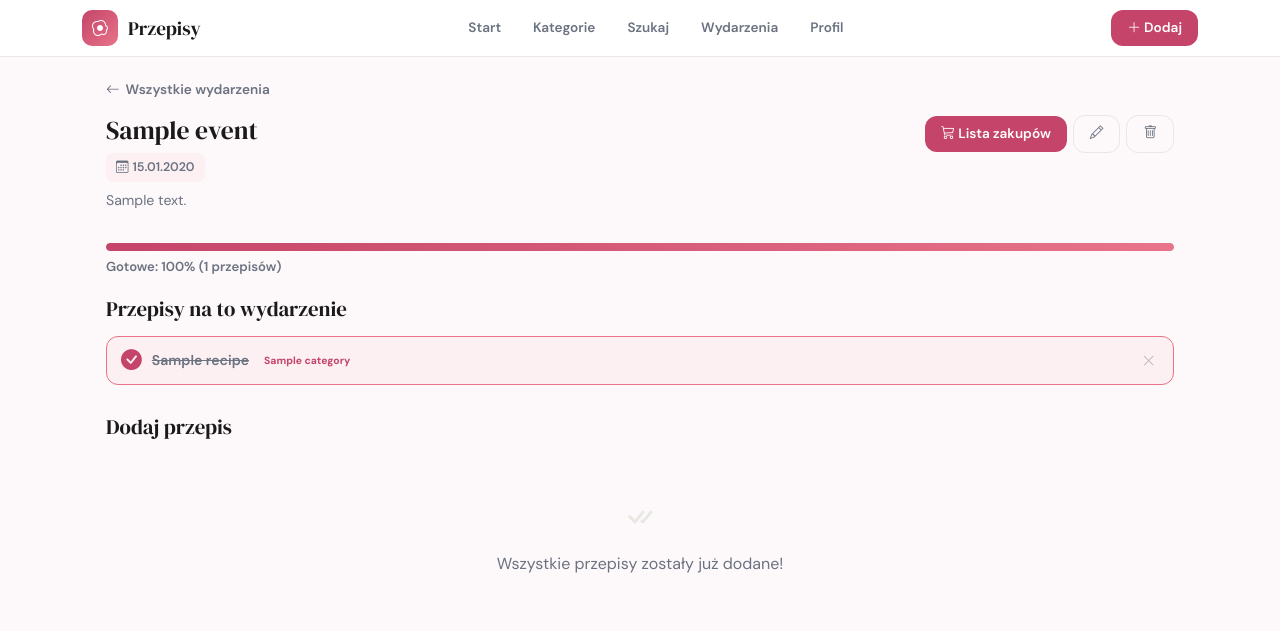
After one commit to juliaradosz/przepisy, a Django app: page /wydarzenie/1/ in a window 1280 px wide. The commit adds this page. Shown: the top 631 px of the page. Run offline with Django 5.2, Linux system fonts and the light colour scheme; a user stored in the database is signed in; tables that the repository leaves empty hold one stand-in row (values such as "Sample post").

Commit message:
Add event planning with recipe checklists and shopping lists
Users can create events (e.g. Wielkanoc, Boże Narodzenie), add recipes
to them with done/not-done checkboxes, and auto-generate shopping lists
from remaining recipes' ingredients.

Co-Authored-By: Claude Opus 4.6 <noreply@anthropic.com>

```diff
--- a/recipes/urls.py
+++ b/recipes/urls.py
@@ -25,6 +25,17 @@ urlpatterns = [
     # Ulubione
     path('przepis/<slug:slug>/ulubione/', views.toggle_favorite, name='toggle_favorite'),
 
+    # Wydarzenia
+    path('wydarzenia/', views.event_list, name='event_list'),
+    path('wydarzenie/nowe/', views.event_create, name='event_create'),
+    path('wydarzenie/<int:pk>/', views.event_detail, name='event_detail'),
+    path('wydarzenie/<int:pk>/edytuj/', views.event_edit, name='event_edit'),
+    path('wydarzenie/<int:pk>/usun/', views.event_delete, name='event_delete'),
+    path('wydarzenie/<int:pk>/dodaj-przepis/', views.event_add_recipe, name='event_add_recipe'),
+    path('wydarzenie/<int:pk>/usun-przepis/<int:recipe_id>/', views.event_remove_recipe, name='event_remove_recipe'),
+    path('wydarzenie/<int:pk>/odhacz/<int:recipe_id>/', views.event_toggle_done, name='event_toggle_done'),
+    path('wydarzenie/<int:pk>/zakupy/', views.event_shopping_list, name='event_shopping_list'),
+
     # Użytkownicy
     path('rejestracja/', views.register, name='register'),
     path('logowanie/', views.user_login, name='login'),
--- a/recipes/views.py
+++ b/recipes/views.py
@@ -5,10 +5,12 @@ from django.contrib import messages
 from django.db.models import Q, Avg
 from django.utils.text import slugify
 
-from .models import Recipe, Category, Tag, UserProfile, Favorite
+from collections import defaultdict
+
+from .models import Recipe, Category, Tag, UserProfile, Favorite, Event, EventRecipe
 from .forms import (
     RecipeForm, IngredientFormSet, CategoryForm,
-    UserRegisterForm, UserProfileForm, SearchForm,
+    UserRegisterForm, UserProfileForm, SearchForm, EventForm,
 )
 
 
@@ -323,6 +325,128 @@ def toggle_staff(request, user_id):
     return redirect('recipes:profile', username=request.user.username)
 
 
+@login_required
+def event_list(request):
+    """Lista wydarzeń użytkownika."""
+    events = Event.objects.filter(user=request.user)
+    return render(request, 'recipes/event_list.html', {'events': events})
+
+
+@login_required
+def event_create(request):
+    """Tworzenie nowego wydarzenia."""
+    if request.method == 'POST':
+        form = EventForm(request.POST)
+        if form.is_valid():
+            event = form.save(commit=False)
+            event.user = request.user
+            event.save()
+            messages.success(request, f'Wydarzenie "{event.name}" zostało utworzone!')
+            return redirect('recipes:event_detail', pk=event.pk)
+    else:
+        form = EventForm()
+    return render(request, 'recipes/event_form.html', {'form': form, 'title': 'Nowe wydarzenie'})
+
+
+@login_required
+def event_detail(request, pk):
+    """Szczegóły wydarzenia z listą przepisów."""
+    event = get_object_or_404(Event, pk=pk, user=request.user)
+    event_recipes = event.event_recipes.select_related('recipe', 'recipe__category')
+    available_recipes = Recipe.objects.filter(is_published=True).exclude(
+        pk__in=event.recipes.values_list('pk', flat=True)
+    ).select_related('category')
+    return render(request, 'recipes/event_detail.html', {
+        'event': event,
+        'event_recipes': event_recipes,
+        'available_recipes': available_recipes,
+    })
+
+
+@login_required
+def event_edit(request, pk):
+    """Edycja wydarzenia."""
+    event = get_object_or_404(Event, pk=pk, user=request.user)
+    if request.method == 'POST':
+        form = EventForm(request.POST, instance=event)
+        if form.is_valid():
+            form.save()
+            messages.success(request, 'Wydarzenie zostało zaktualizowane.')
+            return redirect('recipes:event_detail', pk=event.pk)
+    else:
+        form = EventForm(instance=event)
+    return render(request, 'recipes/event_form.html', {'form': form, 'title': 'Edytuj wydarzenie'})
+
+
+@login_required
+def event_delete(request, pk):
+    """Usuwanie wydarzenia."""
+    event = get_object_or_404(Event, pk=pk, user=request.user)
+    if request.method == 'POST':
+        event.delete()
+        messages.success(request, 'Wydarzenie zostało usunięte.')
+        return redirect('recipes:event_list')
+    return render(request, 'recipes/event_confirm_delete.html', {'event': event})
+
+
+@login_required
+def event_add_recipe(request, pk):
+    """Dodanie przepisu do wydarzenia."""
+    event = get_object_or_404(Event, pk=pk, user=request.user)
+    if request.method == 'POST':
+        recipe_id = request.POST.get('recipe_id')
+        recipe = get_object_or_404(Recipe, pk=recipe_id, is_published=True)
+        EventRecipe.objects.get_or_create(event=event, recipe=recipe)
+        messages.success(request, f'Dodano "{recipe.title}" do wydarzenia.')
+    return redirect('recipes:event_detail', pk=pk)
+
+
+@login_required
+def event_remove_recipe(request, pk, recipe_id):
+    """Usunięcie przepisu z wydarzenia."""
+    event = get_object_or_404(Event, pk=pk, user=request.user)
+    if request.method == 'POST':
+        EventRecipe.objects.filter(event=event, recipe_id=recipe_id).delete()
+        messages.info(request, 'Przepis został usunięty z wydarzenia.')
+    return redirect('recipes:event_detail', pk=pk)
+
+
+@login_required
+def event_toggle_done(request, pk, recipe_id):
+    """Odhaczenie/odznaczenie przepisu w wydarzeniu."""
+    event = get_object_or_404(Event, pk=pk, user=request.user)
+    event_recipe = get_object_or_404(EventRecipe, event=event, recipe_id=recipe_id)
+    event_recipe.is_done = not event_recipe.is_done
+    event_recipe.save()
+    return redirect('recipes:event_detail', pk=pk)
+
+
+@login_required
+def event_shopping_list(request, pk):
+    """Lista zakupów na podstawie przepisów w wydarzeniu."""
+    event = get_object_or_404(Event, pk=pk, user=request.user)
+    event_recipes = event.event_recipes.filter(is_done=False).select_related('recipe')
+
+    # Agreguj składniki po nazwie
+    shopping = defaultdict(list)
+    for er in event_recipes:
+        for ingredient in er.recipe.ingredients.all():
+            if ingredient.name:
+                shopping[ingredient.name.lower().strip()].append({
+                    'quantity': ingredient.quantity,
+                    'unit': ingredient.unit,
+                    'recipe': er.recipe.title,
+                })
+
+    # Posortuj alfabetycznie
+    shopping_list = sorted(shopping.items(), key=lambda x: x[0])
+
+    return render(request, 'recipes/event_shopping_list.html', {
+        'event': event,
+        'shopping_list': shopping_list,
+    })
+
+
 def handler404(request, exception):
     """Własna strona błędu 404."""
     return render(request, 'errors/404.html', status=404)
--- a/static/css/style.css
+++ b/static/css/style.css
@@ -647,6 +647,229 @@ a:hover { color: var(--green-dark); }
 .page-title h1 { font-size: 1.5rem; margin: 0; }
 .page-title .count { color: var(--text-secondary); font-size: 0.82rem; font-weight: 600; }
 
+/* ===== EVENTS ===== */
+.event-grid {
+    display: grid;
+    grid-template-columns: 1fr;
+    gap: 12px;
+}
+@media (min-width: 768px) {
+    .event-grid { grid-template-columns: repeat(2, 1fr); }
+}
+
+.event-card {
+    background: var(--card-bg);
+    border: 1px solid var(--border);
+    border-radius: var(--radius);
+    padding: 16px;
+    display: flex;
+    align-items: center;
+    gap: 14px;
+    transition: all 0.2s;
+    color: var(--text);
+}
+.event-card:hover {
+    box-shadow: var(--shadow-hover);
+    transform: translateY(-2px);
+    border-color: var(--green-light);
+    color: var(--text);
+}
+
+.event-card-icon {
+    width: 44px;
+    height: 44px;
+    background: linear-gradient(135deg, var(--green-bg), var(--warm-light));
+    border-radius: 12px;
+    display: grid;
+    place-items: center;
+    font-size: 1.2rem;
+    color: var(--green);
+    flex-shrink: 0;
+}
+
+.event-card-body h5 {
+    font-family: 'DM Sans', sans-serif;
+    font-weight: 700;
+    font-size: 0.92rem;
+    margin: 0 0 4px;
+}
+
+.event-date {
+    font-size: 0.78rem;
+    color: var(--text-secondary);
+}
+
+.event-meta {
+    display: flex;
+    align-items: center;
+    gap: 8px;
+    margin-top: 6px;
+    font-size: 0.78rem;
+    color: var(--text-secondary);
+}
+
+.progress-mini {
+    width: 60px;
+    height: 4px;
+    background: var(--border);
+    border-radius: 2px;
+    overflow: hidden;
+}
+.progress-mini-bar {
+    height: 100%;
+    background: var(--green);
+    border-radius: 2px;
+    transition: width 0.3s;
+}
+
+.event-header {
+    display: flex;
+    justify-content: space-between;
+    align-items: flex-start;
+    gap: 12px;
+    margin-bottom: 16px;
+    flex-wrap: wrap;
+}
+.event-header h1 { font-size: 1.6rem; margin: 0 0 8px; }
+
+.event-description {
+    color: var(--text-secondary);
+    font-size: 0.88rem;
+    margin-top: 8px;
+}
+
+.event-actions { display: flex; gap: 6px; align-items: center; }
+
+.event-progress-bar {
+    width: 100%;
+    height: 8px;
+    background: var(--border);
+    border-radius: 4px;
+    overflow: hidden;
+    margin-bottom: 6px;
+}
+.event-progress-fill {
+    height: 100%;
+    background: linear-gradient(90deg, var(--green), var(--green-light));
+    border-radius: 4px;
+    transition: width 0.3s;
+}
+.event-progress-text {
+    font-size: 0.82rem;
+    color: var(--text-secondary);
+    font-weight: 600;
+}
+
+.event-recipe-list, .event-add-recipe-list {
+    display: flex;
+    flex-direction: column;
+    gap: 6px;
+}
+
+.event-recipe-item, .event-add-recipe-item {
+    background: var(--card-bg);
+    border: 1px solid var(--border);
+    border-radius: 12px;
+    padding: 10px 14px;
+    display: flex;
+    align-items: center;
+    gap: 10px;
+    transition: all 0.15s;
+}
+.event-recipe-item.done {
+    background: var(--green-bg);
+    border-color: var(--green-light);
+}
+.event-recipe-item.done .event-recipe-info a {
+    text-decoration: line-through;
+    color: var(--text-secondary);
+}
+
+.event-check-form { display: flex; }
+.event-check-btn {
+    background: none;
+    border: none;
+    font-size: 1.3rem;
+    color: var(--border);
+    cursor: pointer;
+    padding: 0;
+    line-height: 1;
+}
+.event-recipe-item.done .event-check-btn { color: var(--green); }
+
+.event-recipe-info {
+    flex: 1;
+    display: flex;
+    align-items: center;
+    gap: 8px;
+    flex-wrap: wrap;
+}
+.event-recipe-info a {
+    font-weight: 600;
+    font-size: 0.88rem;
+    color: var(--text);
+}
+.event-recipe-info a:hover { color: var(--green); }
+
+.event-remove-btn {
+    background: none;
+    border: none;
+    color: var(--text-secondary);
+    cursor: pointer;
+    padding: 4px;
+    font-size: 0.8rem;
+    opacity: 0.5;
+    transition: all 0.15s;
+}
+.event-remove-btn:hover { opacity: 1; color: #dc3545; }
+
+/* ===== SHOPPING LIST ===== */
+.shopping-list-card {
+    background: var(--card-bg);
+    border: 1px solid var(--border);
+    border-radius: var(--radius);
+    overflow: hidden;
+}
+
+.shopping-item {
+    padding: 12px 16px;
+    border-bottom: 1px solid var(--border);
+    display: flex;
+    align-items: flex-start;
+    gap: 10px;
+    cursor: pointer;
+    transition: background 0.15s;
+}
+.shopping-item:last-child { border-bottom: none; }
+.shopping-item:hover { background: var(--green-bg); }
+.shopping-item.checked { opacity: 0.5; }
+.shopping-item.checked strong { text-decoration: line-through; }
+
+.shopping-item-check {
+    color: var(--border);
+    font-size: 1.1rem;
+    margin-top: 1px;
+    flex-shrink: 0;
+}
+
+.shopping-item-info strong {
+    font-size: 0.9rem;
+    display: block;
+    margin-bottom: 2px;
+}
+
+.shopping-item-details {
+    display: flex;
+    flex-wrap: wrap;
+    gap: 4px 12px;
+}
+
+.shopping-detail {
+    font-size: 0.78rem;
+    color: var(--text-secondary);
+}
+.shopping-detail small { opacity: 0.7; }
+
 /* ===== MOBILE ===== */
 @media (max-width: 767px) {
     .main-content { padding: 14px 10px 80px; }
--- a/templates/base.html
+++ b/templates/base.html
@@ -28,6 +28,7 @@
                 <a href="{% url 'recipes:category_list' %}">Kategorie</a>
                 <a href="{% url 'recipes:search' %}">Szukaj</a>
                 {% if user.is_authenticated %}
+                <a href="{% url 'recipes:event_list' %}">Wydarzenia</a>
                 <a href="{% url 'recipes:profile' user.username %}">Profil</a>
                 {% endif %}
             </div>
@@ -71,6 +72,10 @@
             <span>Szukaj</span>
         </a>
         {% if user.is_authenticated %}
+        <a href="{% url 'recipes:event_list' %}" class="bottom-nav-item">
+            <i class="bi bi-calendar-event"></i>
+            <span>Wydarzenia</span>
+        </a>
         <a href="{% url 'recipes:profile' user.username %}" class="bottom-nav-item">
             <i class="bi bi-person"></i>
             <span>Profil</span>
--- /dev/null
+++ b/templates/recipes/event_detail.html
@@ -0,0 +1,113 @@
+{% extends 'base.html' %}
+
+{% block title %}{{ event.name }}{% endblock %}
+
+{% block content %}
+<a href="{% url 'recipes:event_list' %}" class="back-link">
+    <i class="bi bi-arrow-left"></i> Wszystkie wydarzenia
+</a>
+
+<div class="event-header">
+    <div>
+        <h1>{{ event.name }}</h1>
+        {% if event.date %}
+        <span class="detail-badge"><i class="bi bi-calendar3"></i> {{ event.date|date:"d.m.Y" }}</span>
+        {% endif %}
+        {% if event.description %}
+        <p class="event-description">{{ event.description }}</p>
+        {% endif %}
+    </div>
+    <div class="event-actions">
+        <a href="{% url 'recipes:event_shopping_list' event.pk %}" class="btn btn-primary-green btn-sm">
+            <i class="bi bi-cart3"></i> Lista zakupów
+        </a>
+        <a href="{% url 'recipes:event_edit' event.pk %}" class="btn btn-ghost btn-sm">
+            <i class="bi bi-pencil"></i>
+        </a>
+        <a href="{% url 'recipes:event_delete' event.pk %}" class="btn btn-ghost btn-sm" style="color: var(--text-secondary);">
+            <i class="bi bi-trash"></i>
+        </a>
+    </div>
+</div>
+
+{% if event_recipes %}
+<div class="event-progress-bar">
+    <div class="event-progress-fill" style="width: {{ event.progress }}%"></div>
+</div>
+<p class="event-progress-text">
+    Gotowe: {{ event.progress }}%
+    ({{ event_recipes|length }} przepisów)
+</p>
+{% endif %}
+
+<div class="section-header" style="margin-top: 20px;">
+    <h3>Przepisy na to wydarzenie</h3>
+</div>
+
+{% if event_recipes %}
+<div class="event-recipe-list">
+    {% for er in event_recipes %}
+    <div class="event-recipe-item {% if er.is_done %}done{% endif %}">
+        <form method="post" action="{% url 'recipes:event_toggle_done' event.pk er.recipe.pk %}" class="event-check-form">
+            {% csrf_token %}
+            <button type="submit" class="event-check-btn">
+                {% if er.is_done %}
+                <i class="bi bi-check-circle-fill"></i>
+                {% else %}
+                <i class="bi bi-circle"></i>
+                {% endif %}
+            </button>
+        </form>
+        <div class="event-recipe-info">
+            <a href="{% url 'recipes:recipe_detail' er.recipe.slug %}">{{ er.recipe.title }}</a>
+            {% if er.recipe.category %}
+            <span class="recipe-card-badge">{{ er.recipe.category.name }}</span>
+            {% endif %}
+        </div>
+        <form method="post" action="{% url 'recipes:event_remove_recipe' event.pk er.recipe.pk %}">
+            {% csrf_token %}
+            <button type="submit" class="event-remove-btn" title="Usuń z wydarzenia">
+                <i class="bi bi-x-lg"></i>
+            </button>
+        </form>
+    </div>
+    {% endfor %}
+</div>
+{% else %}
+<div class="empty-state">
+    <i class="bi bi-journal-plus"></i>
+    <p>Dodaj przepisy do tego wydarzenia</p>
+</div>
+{% endif %}
+
+<div class="section-header" style="margin-top: 30px;">
+    <h3>Dodaj przepis</h3>
+</div>
+
+{% if available_recipes %}
+<div class="event-add-recipe-list">
+    {% for recipe in available_recipes %}
+    <div class="event-add-recipe-item">
+        <div class="event-recipe-info">
+            <a href="{% url 'recipes:recipe_detail' recipe.slug %}">{{ recipe.title }}</a>
+            {% if recipe.category %}
+            <span class="recipe-card-badge">{{ recipe.category.name }}</span>
+            {% endif %}
+        </div>
+        <form method="post" action="{% url 'recipes:event_add_recipe' event.pk %}">
+            {% csrf_token %}
+            <input type="hidden" name="recipe_id" value="{{ recipe.pk }}">
+            <button type="submit" class="btn btn-ghost btn-sm">
+                <i class="bi bi-plus-lg"></i> Dodaj
+            </button>
+        </form>
+    </div>
+    {% endfor %}
+</div>
+{% else %}
+<div class="empty-state">
+    <i class="bi bi-check-all"></i>
+    <p>Wszystkie przepisy zostały już dodane!</p>
+</div>
+{% endif %}
+{% endblock %}
```
Also changed, not shown: recipes/admin.py (+13 -1 lines), recipes/forms.py (+13 -1 lines), recipes/models.py (+44 -0 lines), templates/recipes/event_confirm_delete.html (added, +17 -0 lines), templates/recipes/event_form.html (added, +24 -0 lines), templates/recipes/event_list.html (added, +46 -0 lines), templates/recipes/event_shopping_list.html (added, +58 -0 lines), recipes/migrations/0007_event_eventrecipe_event_recipes.py (added).
